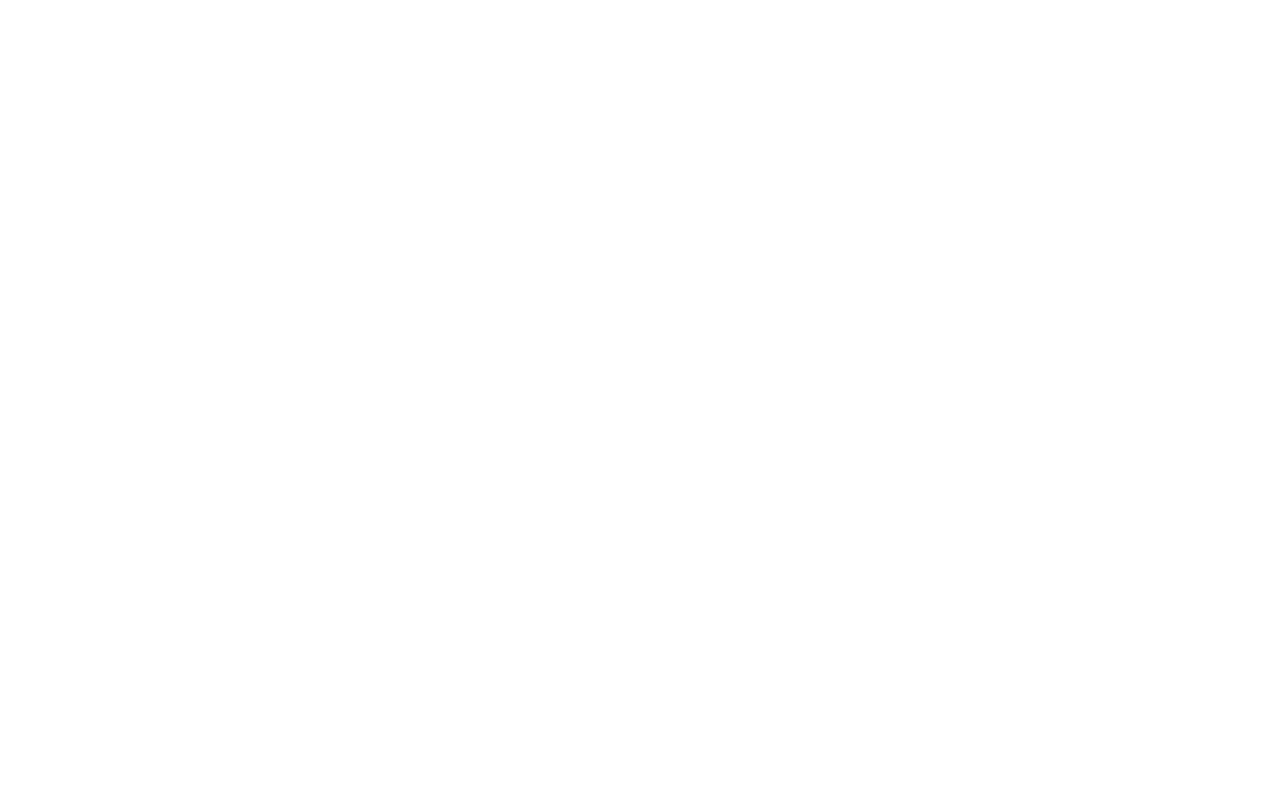
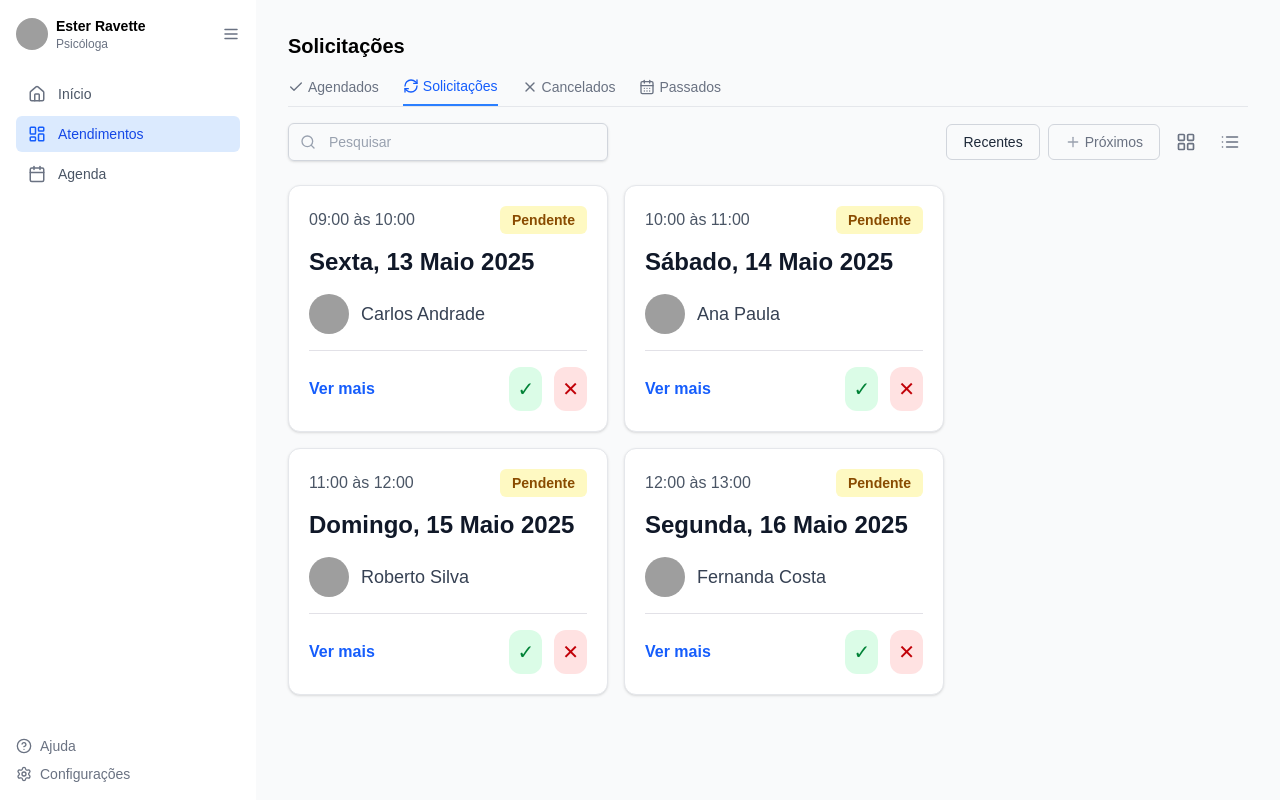
Before and after one commit to EndPoint-Company/sgp, a React (Vite) app: page /psychologist/appointments in a window 1280 px wide. Before the commit this address had no page. Built offline with nearby package versions, Linux system fonts and the light colour scheme; grey boxes are pictures that could not be loaded; a web font is replaced by a local one.

Commit message:
feat(view-appointment): adição da view de Atendimento, ainda com dados mocados

```diff
--- a/index.html
+++ b/index.html
@@ -2,10 +2,10 @@
 <html lang="en">
   <head>
     <meta charset="UTF-8" />
-    <link rel="icon" type="image/svg+xml" href="/vite.svg" />
+    <link rel="icon" type="image/svg+xml" href="./public/sgp.svg" />
     <meta name="viewport" content="width=device-width, initial-scale=1.0" />
       <link href="https://api.fontshare.com/v2/css?f[]=switzer@1&display=swap" rel="stylesheet"> <!-- Tipografia -->
-    <title>Vite + React + TS</title>
+    <title>SGP</title>
   </head>
   <body>
     <div id="root"></div>
--- a/src/App.tsx
+++ b/src/App.tsx
@@ -1,12 +1,14 @@
 // src/App.tsx
 import { Routes, Route, Navigate } from 'react-router-dom';
 import Home from './pages/psychologist/Home';
+import Appointments from './pages/psychologist/Appintments'; // 1. Import the new component
 
 export default function App() {
   return (
     <Routes>
       <Route path="/" element={<Navigate to="/psychologist/home" />} />
       <Route path="/psychologist/home" element={<Home />} />
+      <Route path="/psychologist/appointments" element={<Appointments />} />
     </Routes>
   );
 }
--- /dev/null
+++ b/src/components/ui/button.tsx
@@ -0,0 +1,35 @@
+import React from 'react';
+
+interface ButtonProps extends React.ButtonHTMLAttributes<HTMLButtonElement> {
+  variant?: 'default' | 'outline' | 'ghost';
+  size?: 'default' | 'icon' | 'sm';
+}
+
+export const Button = React.forwardRef<HTMLButtonElement, ButtonProps>(
+  ({ className = '', variant = 'default', size = 'default', ...props }, ref) => {
+    const base =
+      'inline-flex items-center justify-center rounded-md text-sm font-medium transition-colors focus:outline-none focus:ring-2 focus:ring-blue-500 focus:ring-offset-2';
+
+    const variants = {
+      default: 'bg-blue-600 text-white hover:bg-blue-700',
+      outline: 'border border-gray-300 text-gray-800 hover:bg-gray-100',
+      ghost: 'bg-transparent text-gray-600 hover:bg-gray-100',
+    };
+
+    const sizes = {
+      default: 'h-9 px-4 py-2',
+      icon: 'h-9 w-9 p-0',
+      sm: 'h-8 px-3',
+    };
+
+    return (
+      <button
+        ref={ref}
+        className={`${base} ${variants[variant]} ${sizes[size]} ${className}`}
+        {...props}
+      />
+    );
+  }
+);
+
+Button.displayName = 'Button';
--- /dev/null
+++ b/src/components/ui/input.tsx
@@ -0,0 +1,31 @@
+import React from 'react';
+
+// 1. Defina que o componente pode receber um 'icon'
+export type InputProps = React.InputHTMLAttributes<HTMLInputElement> & {
+  icon?: React.ReactNode;
+};
+
+export const Input = React.forwardRef<HTMLInputElement, InputProps>(
+  // 2. Receba a prop 'icon'
+  ({ className = '', icon, ...props }, ref) => {
+    return (
+      // 3. Crie um container para o ícone e o input
+      <div className="relative flex items-center w-full">
+        {icon && (
+          // 4. Posicione o ícone à esquerda
+          <span className="absolute left-3 pointer-events-none">
+            {icon}
+          </span>
+        )}
+        <input
+          ref={ref}
+          // 5. Adicione padding à esquerda no input se houver um ícone
+          className={`w-full border border-gray-300 rounded-md py-2 text-sm shadow-sm placeholder-gray-400 focus:outline-none focus:ring-2 focus:ring-blue-500 focus:border-blue-500 ${icon ? 'pl-10 pr-3' : 'px-3'} ${className}`}
+          {...props}
+        />
+      </div>
+    );
+  }
+);
+
+Input.displayName = 'Input';
--- /dev/null
+++ b/src/festures/psychologist/appointments/AppointmentDetailsPage.tsx
@@ -0,0 +1,118 @@
+// src/features/psychologist/home/HomePage.tsx
+import React, { useState } from 'react';
+import RequestCard from '../components/RequestCard';
+import { Input } from '../../../components/ui/input';
+import { Button } from '../../../components/ui/button';
+import { LayoutGrid, List, CalendarDays, RefreshCw, X, Check, Search, Plus } from 'lucide-react';
+
+export default function AppointmentDetailsPage() {
+  const [search, setSearch] = useState('');
+  const [activeTab, setActiveTab] = useState<'agendados' | 'solicitacoes' | 'cancelados' | 'passados'>('solicitacoes');
+
+  const mockRequests = [
+    {
+      name: 'Carlos Andrade',
+      date: 'Sexta, 13 Maio 2025',
+      time: '09:00 às 10:00',
+      avatarUrl: 'https://i.pravatar.cc/40',
+    },
+    {
+      name: 'Ana Paula',
+      date: 'Sábado, 14 Maio 2025',
+      time: '10:00 às 11:00',
+      avatarUrl: 'https://i.pravatar.cc/40',
+    },
+    {
+      name: 'Roberto Silva',
+      date: 'Domingo, 15 Maio 2025',
+      time: '11:00 às 12:00',
+      avatarUrl: 'https://i.pravatar.cc/40',
+    },
+    {
+      name: 'Fernanda Costa',
+      date: 'Segunda, 16 Maio 2025',
+      time: '12:00 às 13:00',
+      avatarUrl: 'https://i.pravatar.cc/40',
+    },
+
+  ];
+
+  const filteredRequests = mockRequests.filter((req) =>
+    req.name.toLowerCase().includes(search.toLowerCase())
+  );
+
+  return (
+    <div>
+      <h1 className="text-xl font-bold mb-4">Solicitações</h1>
+
+      {/* Menu superior de tabs */}
+      <div className="flex items-center gap-6 border-b border-gray-200 mb-4 text-sm">
+        <button
+          onClick={() => setActiveTab('agendados')}
+          className={`flex items-center gap-1 pb-2 ${activeTab === 'agendados' ? 'text-black font-medium border-b-2 border-blue-500' : 'text-gray-500'}`}
+        >
+          <Check className="w-4 h-4" /> Agendados
+        </button>
+
+        <button
+          onClick={() => setActiveTab('solicitacoes')}
+          className={`flex items-center gap-1 pb-2 ${activeTab === 'solicitacoes' ? 'text-blue-600 font-medium border-b-2 border-blue-500' : 'text-gray-500'}`}
+        >
+          <RefreshCw className="w-4 h-4" /> Solicitações
+        </button>
+
+        <button
+          onClick={() => setActiveTab('cancelados')}
+          className={`flex items-center gap-1 pb-2 ${activeTab === 'cancelados' ? 'text-black font-medium border-b-2 border-blue-500' : 'text-gray-500'}`}
+        >
+          <X className="w-4 h-4" /> Cancelados
+        </button>
+
+        <button
+          onClick={() => setActiveTab('passados')}
+          className={`flex items-center gap-1 pb-2 ${activeTab === 'passados' ? 'text-black font-medium border-b-2 border-blue-500' : 'text-gray-500'}`}
+        >
+          <CalendarDays className="w-4 h-4" /> Passados
+        </button>
+      </div>
+
+      {/* Menu de pesquisa e filtros */}
+      <div className="flex flex-wrap md:flex-nowrap md:items-center justify-between gap-4 mb-6">
+        <Input
+          icon={<Search className="w-4 h-4 text-gray-400" />}
+          placeholder="Pesquisar"
+          className="max-w-xs"
+          value={search}
+          onChange={(e) => setSearch(e.target.value)}
+        />
+
+        <div className="flex items-center gap-2">
+          <Button variant="outline" className="text-sm px-3 text-gray-500">Recentes</Button>
+          <Button variant="outline" className="text-sm px-3">
+            <Plus className="w-4 h-4 text-gray-400 mr-1" />
+            <span className='text-gray-500'>
+              Próximos
+            </span>
+          </Button>
+          <Button variant="ghost" size="icon">
+            <LayoutGrid className="w-5 h-5 text-gray-500" />
+          </Button>
+          <Button variant="ghost" size="icon">
+            <List className="w-5 h-5 text-gray-500" />
+          </Button>
+        </div>
+      </div>
+
+      <div className="flex gap-4 flex-wrap">
+        {filteredRequests.map((req, index) => (
+          <RequestCard
+            key={index}
+            {...req}
+            onAccept={() => alert('Aceito')}
+            onReject={() => alert('Recusado')}
+          />
+        ))}
+      </div>
+    </div>
+  );
+}
--- a/src/festures/psychologist/home/components/AppintmentCard.tsx
+++ b/src/festures/psychologist/components/AppintmentCard.tsx
@@ -1,4 +1,4 @@
-// src/features/psychologist/home/components/AppointmentCard.tsx
+// src/features/psychologist/components/AppointmentCard.tsx
 import React from 'react';
 
 type AppointmentCardProps = {
--- a/src/festures/psychologist/home/components/RequestCard.tsx
+++ b/src/festures/psychologist/components/RequestCard.tsx
@@ -1,4 +1,4 @@
-// src/features/psychologist/home/components/RequestCard.tsx
+// src/features/psychologist/components/RequestCard.tsx
 import React from 'react';
 
 type RequestCardProps = {
--- a/src/festures/psychologist/home/HomePage.tsx
+++ b/src/festures/psychologist/home/HomePage.tsx
@@ -1,7 +1,7 @@
 // src/features/psychologist/home/HomePage.tsx
 import React from 'react';
-import AppointmentCard from './components/AppintmentCard';
-import RequestCard from './components/RequestCard';
+import AppointmentCard from '../components/AppintmentCard';
+import RequestCard from '../components/RequestCard';
 
 
 export default function HomePage() {
--- /dev/null
+++ b/src/pages/psychologist/Appintments.tsx
@@ -0,0 +1,12 @@
+// src/pages/psychologist/Appintment.tsx
+
+import PsychologistLayout from '../../layouts/PsychologistLayout';
+import AppointmentDetailsPage from '../../festures/psychologist/appointments/AppointmentDetailsPage';
+
+export default function Home() {
+  return (
+    <PsychologistLayout>
+      <AppointmentDetailsPage />
+    </PsychologistLayout>
+  );
+}
```
Also changed, not shown: public/sgp.svg (added), src/festures/psychologist/appointments/types.ts (added).
